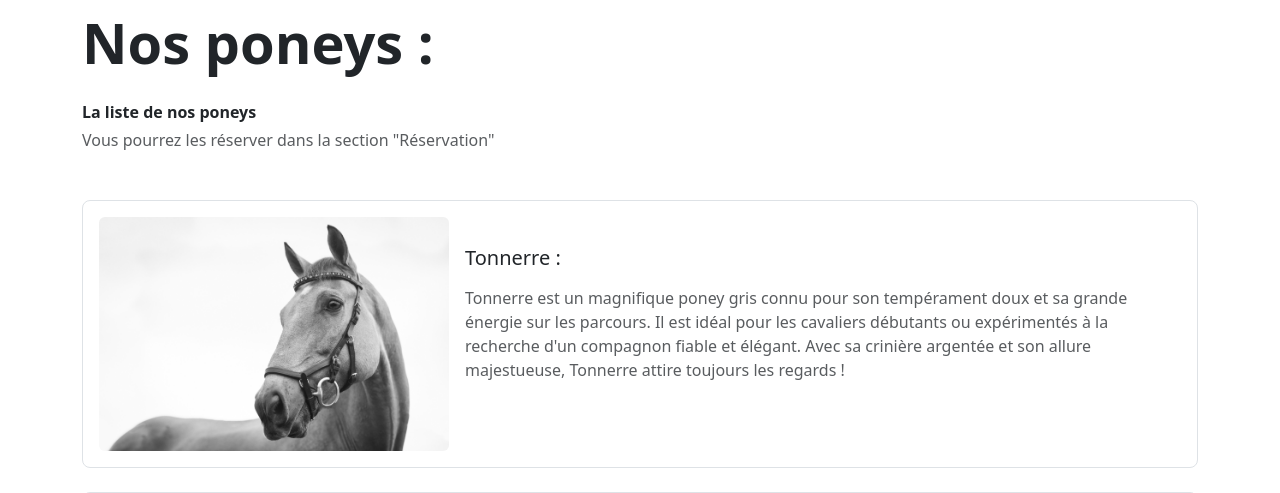
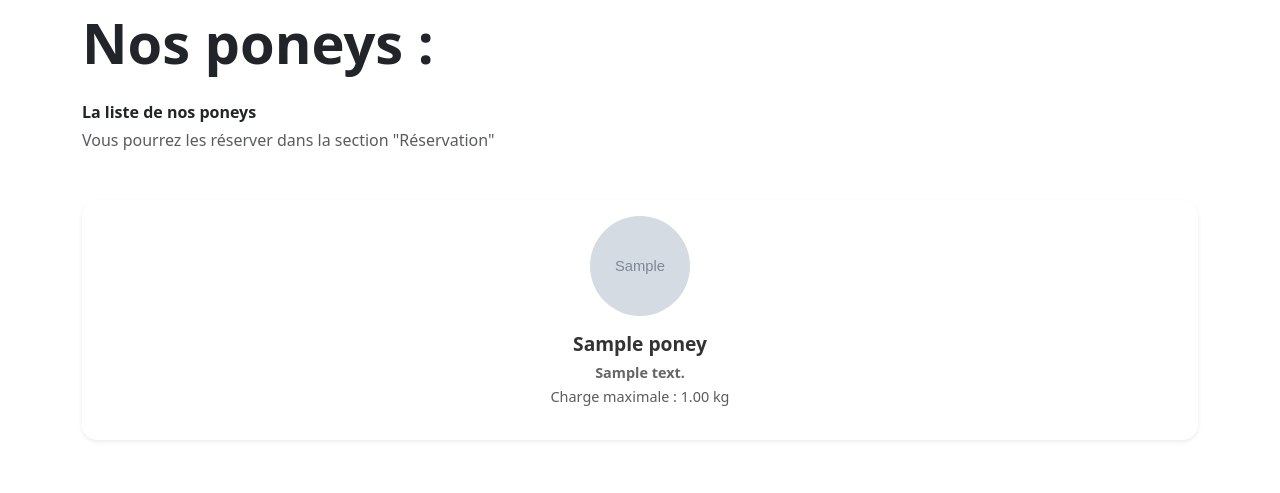
Before and after one commit to MatthiasCaroux/SAE_Poney, a Flask app: page /poney in a window 1280 px wide. Shown: the part 197-690 px from the top of the page. Run offline with Flask 3, Linux system fonts and the light colour scheme; tables that the repository leaves empty hold one stand-in row (values such as "Sample post"); grey boxes marked "Sample" are stand-in pictures; some libraries are stand-ins or nearby versions.

Commit message:
Page des poneys cohérent avec la BD

```diff
--- a/BDD/scripts/creaPon.sql
+++ b/BDD/scripts/creaPon.sql
@@ -12,6 +12,8 @@ CREATE TABLE `Poney` (
     `idPoney` INTEGER AUTO_INCREMENT,
     `nomPoney` VARCHAR(50),
     `charge_max` DECIMAL(5,2),
+    `description` TEXT,
+    `image` VARCHAR(255),
     PRIMARY KEY(`idPoney`)
 );
 
--- /dev/null
+++ b/app/static/poney.css
@@ -0,0 +1,58 @@
+
+.card-deck {
+    display: flex;
+    flex-wrap: wrap;
+    justify-content: center;
+    gap: 20px;
+    padding: 20px;
+    margin-top: 30px;
+  }
+
+
+  .card {
+    width: 100%;
+    padding: 15px;
+    border-radius: 15px;
+    box-shadow: 0 4px 12px rgba(0, 0, 0, 0.1);
+    background-color: #fff;
+    text-align: center;
+
+    flex-direction: inline-block;
+    align-items: center;
+  }
+
+
+
+  .card img {
+    width: 100px;
+    height: 100px;
+    object-fit: cover;
+    border-radius: 50%;
+
+    margin-bottom: 15px;
+  }
+
+
+  .card h3 {
+    font-size: 1.2rem;
+    font-weight: 600;
+    color: #333;
+    margin-bottom: 10px;
+    transition: color 0.3s ease;
+  }
+
+  /* Charge maximale du poney */
+  .card .charge-max {
+    font-size: 1rem;
+    font-weight: bold;
+    color: #4CAF50;
+    margin-bottom: 15px;
+  }
+
+  /* Description du poney */
+  .card p {
+    font-size: 0.9rem;
+    color: #666;
+    line-height: 1.4;
+    text-align: center;
+  }
--- a/app/templates/poney.html
+++ b/app/templates/poney.html
@@ -3,6 +3,7 @@
 {% block head %}
 {{ super() }}
 <link rel="stylesheet" href="{{ url_for('static', filename='home.css') }}">
+<link rel="stylesheet" href="{{ url_for('static', filename='poney.css') }}">
 {% endblock %}
 
 {% block content %}
@@ -14,36 +15,16 @@
       <p class="text-muted mb-0">Vous pourrez les réserver dans la section "Réservation"</p>
     </div>
 
-    <!-- Poney Tonnerre -->
-    <div class="card mb-4 border p-3">
-      <div class="row g-3 align-items-center">
-        <div class="col-md-4">
-          <img src="{{ url_for('static', filename='images/tonnerre.jpg') }}" alt="Tonnerre" class="img-fluid rounded">
-        </div>
-        <div class="col-md-8">
-          <h3 class="h5 mb-3">Tonnerre :</h3>
-          <p class="text-muted" style="white-space: pre-wrap;">Tonnerre est un magnifique poney gris connu pour son tempérament doux et sa grande énergie sur les parcours. Il est idéal pour les cavaliers débutants ou expérimentés à la recherche d'un compagnon fiable et élégant. Avec sa crinière argentée et son allure majestueuse, Tonnerre attire toujours les regards !
-          </p>
-        </div>
-      </div>
+    {% for poney in poneys %}
+    <div class="card h-100 border-0 shadow-sm text-center p-3">
+      <img src="{{ poney[4] }}" alt="{{ poney[1] }}" class="rounded-circle mb-3" width="80" height="80">
+      <h3 class="h5 mb-2">{{ poney[1] }}</h3>
+      <p class="fw-bold mb-1">{{ poney[3] }}</p>
+      <p class="text-muted">Charge maximale : {{ poney[2] }} kg</p>
     </div>
+    {% endfor %}
 
-    <!-- Poney Pepito -->
-    <div class="card mb-4 border p-3">
-      <div class="row g-3 align-items-center">
-        <div class="col-md-4">
-          <img src="{{ url_for('static', filename='images/pepito.jpg') }}" alt="Pepito" class="img-fluid rounded">
-        </div>
-        <div class="col-md-8">
-          <h3 class="h5 mb-3">Pepito :</h3>
-          <p class="text-muted">
-            Pepito est un poney marron chaleureux et curieux, parfait pour les enfants et les cavaliers qui souhaitent créer une
-            connexion spéciale avec leur monture. Sa robe brune éclatante et sa personnalité joueuse en font un favori du club.
-            Pepito est aussi très docile, ce qui le rend idéal pour apprendre à prendre soin d’un poney.
-          </p>
-        </div>
-      </div>
-    </div>
+
 
   </div>
 </section>
--- a/app/views.py
+++ b/app/views.py
@@ -168,7 +168,18 @@ def register():
 
 @app.route("/poney")
 def poney():
-    return render_template("poney.html")
+
+    cursor = mysql.connection.cursor()
+    query = """
+        SELECT *
+        FROM Poney
+        ORDER BY Poney.nomPoney
+    """
+    cursor.execute(query)
+    poneys = cursor.fetchall()
+    cursor.close()
+
+    return render_template("poney.html", poneys=poneys)
 
 @app.route("/reservation/<id>")
 def reservation(id):
```
Also changed, not shown: BDD/scripts/insPon.sql (+13 -12 lines).
